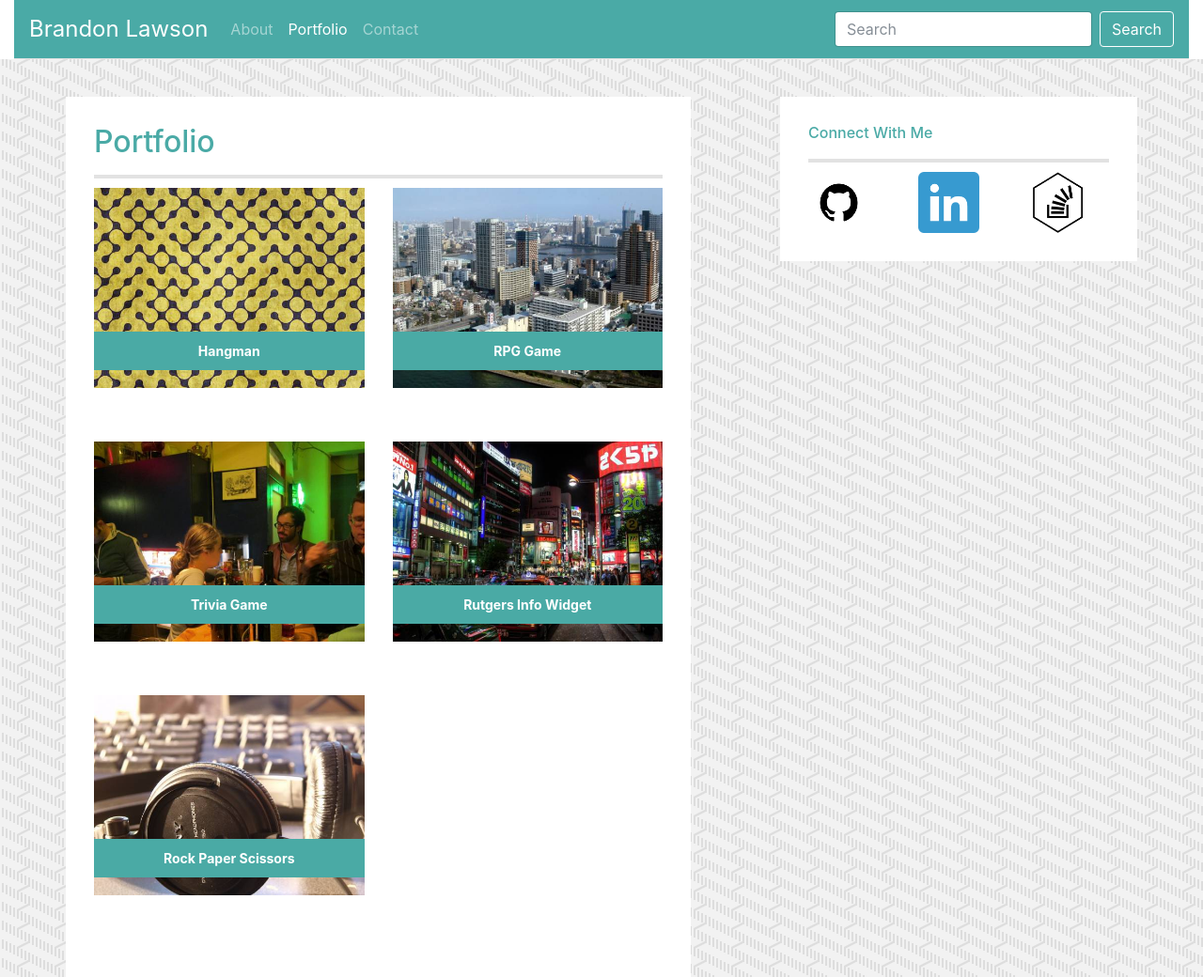
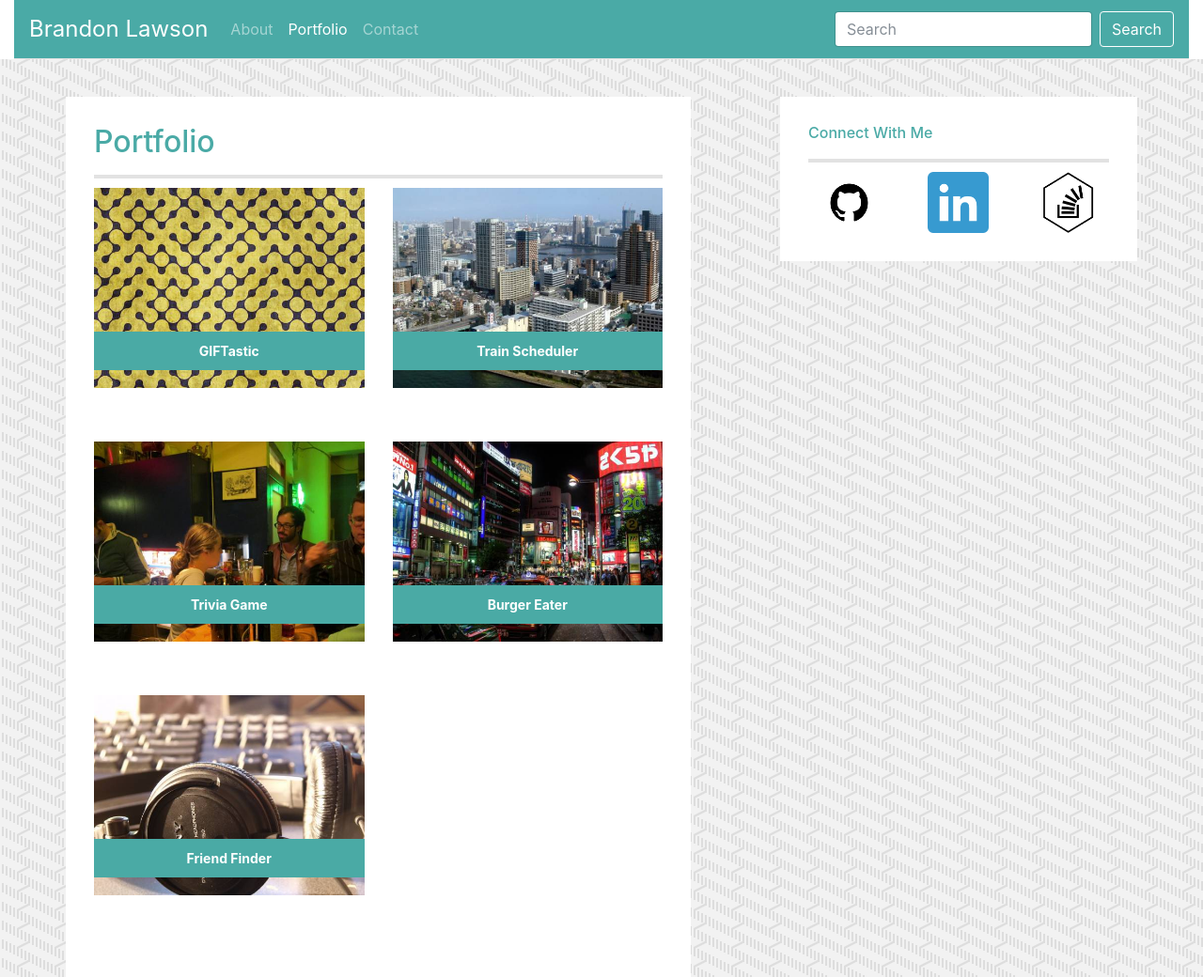
Before and after one commit to blaws006/Bootstrap-Portfolio, a plain HTML site: page portfolio.html in a window 1280 px wide. Shown: the top 1040 px of the page at 94% size. Drawn offline with nearby package versions, Linux system fonts and the light colour scheme.

Commit message:
Made some style changes and centered the Connect section

```diff
--- a/portfolio.html
+++ b/portfolio.html
@@ -58,13 +58,13 @@
 					<div class="col-xs-12 col-sm-6 col-md-6">
 						<img src="assets/images/abstract-q-c-540-400-10.jpg" title="Hangman" alt="Hangman" class="img-fluid">
             <div class="transbox">
-							<a href="#" class="highlight"><p>Hangman</p></a>
+							<a href="https://blaws006.github.io/GifTastic/" target="_blank" class="highlight"><p>GIFTastic</p></a>
             </div>
 					</div>
 					<div class="col-xs-12 col-sm-6 col-md-6">
 						<img src="assets/images/city-q-c-540-400-5.jpg" title="RPG Game" class="img-fluid">
 						<div class="transbox">
-							<a href="#" class="highlight"><p>RPG Game</p></a>
+							<a href="https://blaws006.github.io/train-scheduler/" target="_blank" class="highlight"><p>Train Scheduler</p></a>
             </div>
 					</div>
 				</div>
@@ -72,13 +72,13 @@
 					<div class="col-xs-12 col-sm-6 col-md-6">
 						<img src="assets/images/nightlife-q-c-540-400-10.jpg" class="img-fluid" alt="Trivia Game" title="Trivia Game">
 						<div class="transbox">
-							<a href="#" class="highlight"><p>Trivia Game</p></a>
+							<a href="https://blaws006.github.io/TriviaGame/" target="_blank" class="highlight"><p>Trivia Game</p></a>
             </div>
 					</div>
 					<div class="col-xs-12 col-sm-6 col-md-6">
 						<img src="assets/images/nightlife-q-c-540-400-4.jpg" class="img-fluid" alt="Rutgers Info Widget" title="Rutgers Info Widget">
 						<div class="transbox">
-							<a href="#" class="highlight"><p>Rutgers Info Widget</p></a>
+							<a href="https://calm-harbor-93557.herokuapp.com/" target="_blank" class="highlight"><p>Burger Eater</p></a>
             </div>
 					</div>
 				</div>
@@ -86,7 +86,7 @@
 					<div class="col-xs-12 col-sm-6 col-md-6">
 						<img src="assets/images/technics-q-c-540-400-6.jpg" class="img-fluid" alt="Rock Paper Scissors" title="Rock Paper Scissors">
 							<div class="transbox">
-							<a href="#" class="highlight"><p>Rock Paper Scissors</p></a>
+							<a href="https://blooming-mesa-47735.herokuapp.com/" target="_blank" class="highlight"><p>Friend Finder</p></a>
             </div>
 					</div>
 					<div class="col-xs-12 col-sm-6 col-md-6">
@@ -111,7 +111,7 @@
 						<div class="hr">&nbsp;</div>
 					</div>
 				</div>
-			<div class="row">
+			<div class="row text-center">
 				<div class="col-xs-4 col-sm-4 col-md-4 img-fluid connectImg">
 					<a href="https://github.com/blaws006" target="_blank"><img src="assets/images/if_github-social-media_765246.png" alt="Git Hub"></a>
 				</div>
```
Also changed, not shown: contact.html (+3 -3 lines), index.html (+1 -1 lines).
